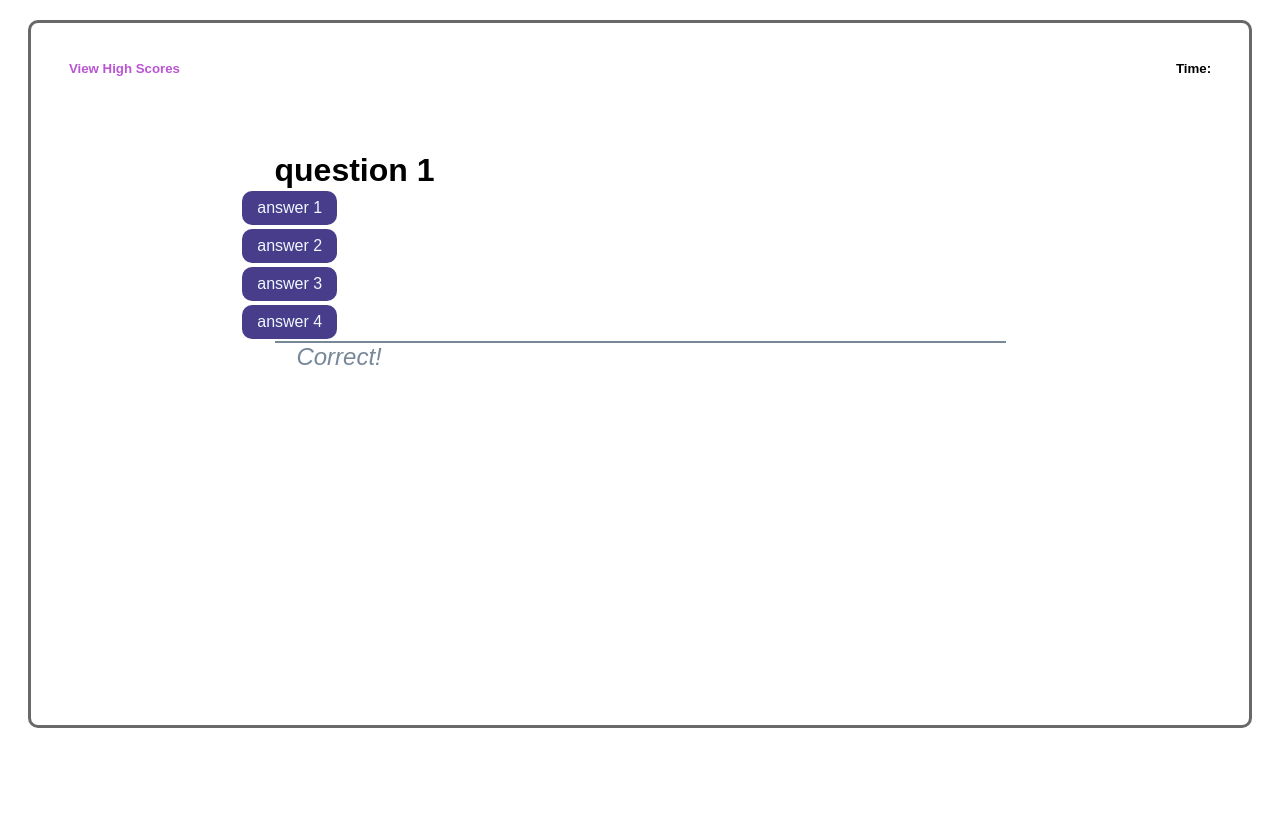
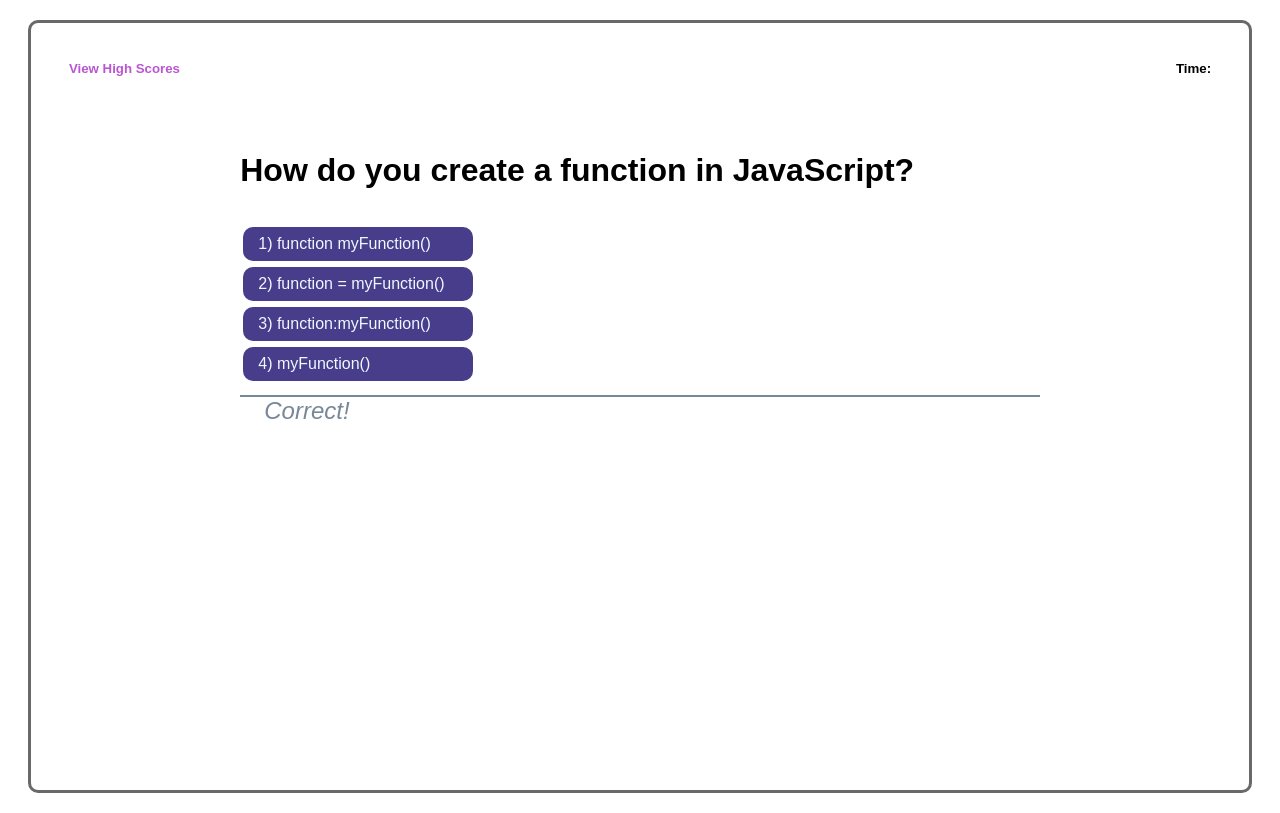
Before and after one commit to jWeibelbootcamp/Coding-Quiz, a plain HTML site: page index.html in a window 1280 px wide. Both pictures are taken after a click on the button "Start Quiz". Drawn offline with Linux system fonts and the light colour scheme.

Commit message:
cleaned up some JS and CSS. added comments to HTML and JS

```diff
--- a/assets/css/style.css
+++ b/assets/css/style.css
@@ -9,9 +9,6 @@
     border-radius: 10px;
     overflow: auto;
 }
-
-/* #score-timer-box {
-} */
 
 .hide {
     display: none;
@@ -33,7 +30,6 @@
 #instruction-box {
     flex-wrap: wrap;
     justify-content: center;
-
 }
 
 #quiz-title {
@@ -47,37 +43,22 @@
     font-size: 14pt;
 }
 
-#question-box {
-
-}
-
 #question {
-    margin: 8% 8% 0% 18%;
-    text-align: left;
-}
-
-li {
-    padding: 7px 0px 0px 100px;
-}
-
-ul {
-    list-style: none;
+    margin: 8% 8% 3% 15%;
 }
 
 #correct-or-wrong {
-    margin: 0% 18%;
+    margin: 1% 15%;
     text-align: left;
     color: lightslategray;
     font-style: italic;
     font-weight: lighter;
     text-indent: 3%;
     border-top: 2px solid lightslategray;
-
 }
 
 #final-score-box {
     text-align: center;
-
 }
 
 #final-score {
@@ -86,9 +67,6 @@ ul {
 
 #high-score-page {
     text-align: center;
-
-    /* display: none;  */
-    /* toggle display */
 }
 
 #start-button {
@@ -107,12 +85,13 @@ ul {
     border: none;
     border-radius: 10px;
     font-size: 12pt;
+    text-align: left;
     color: aliceblue;
     background-color: darkslateblue;
     padding: 8px 15px;
-    margin: 2px;
+    margin: 3px;
+    width: 230px;
     cursor: pointer;
-    width: fit-content;
 }
 
 #button-box {
--- a/assets/js/script.js
+++ b/assets/js/script.js
@@ -1,59 +1,58 @@
-// toggle between hiding and showing element
-
 var startButton = document.getElementById("start-button");
 var i = 0;
+
+//Array to hold objects for each question and answer choices w/ correct answer identified:
 var questions = [
     {
-        text: "question 1",
-        choices: ["answer 1", "answer 2", "answer 3", "answer 4"],
-        correct: "answer 1"
+        text: "How do you create a function in JavaScript?",
+        answers: ["1) function myFunction()", "2) function = myFunction()", "3) function:myFunction()", "4) myFunction()"],
+        correct: "1) function myFunction()"
     },
     {
-        text: "question 2",
-        choices: ["answer 1", "answer 2", "answer 3", "answer 4"],
-        correct: "answer 1"
+        text: "How do you write an IF statement in JavaScript?",
+        answers: ["1) if i == 5 then", "2) if i = 5", "3) if i = 5 then", "4) if (i == 5)"],
+        correct: "4) if (i == 5)"
     },
     {
-        text: "question 3",
-        choices: ["answer 1", "answer 2", "answer 3", "answer 4"],
-        correct: "answer 1"
+        text: "How does a FOR loop start?",
+        answers: ["1) for (i = 0; i <= 5; i++)", "2) for i = 1 to 5", "3) for (i = 0; i <= 5)", "4) for (i <= 5; i++)"],
+        correct: "1) for (i = 0; i <= 5; i++)"
     },
     {
-        text: "question 4",
-        choices: ["answer 1", "answer 2", "answer 3", "answer 4"],
-        correct: "answer 1"
+        text: "How can you add a comment in JavaScript?",
+        answers: ["1) /*This is a comment.*/", "2) <!--This is a comment.-->", "3) $This is a comment.", "4) //This is a comment."],
+        correct: "4) //This is a comment."
     },
     {
-        text: "question 5",
-        choices: ["answer 1", "answer 2", "answer 3", "answer 4"],
-        correct: "answer 1"
+        text: "How do you declare a JavaScript variable?",
+        answers: ["1) v catName;", "2) variable catName;", "3) var catName;", "4) var = catName;"],
+        correct: "3) var catName;"
     },
 ]
 
+//Called on 'Start Quiz' button click - hides quiz instructions and calls buildQuestions() to start the question portion:
 function startGame() {
     document.getElementById("instruction-box").setAttribute("class", "hide");
-
     document.getElementById("question-box").removeAttribute("class");
-
-    buildQuestionContainer();
+    buildQuestions();
 }
 
-function buildQuestionContainer() {
-    // ask 1 question. loop over choices and set values on buttons. append buttons to page. check answer correct or wrong. ask next question.
-    document.getElementById("question").textContent = questions[i].text
-
+//Populates the #question id with questions array index[i]. Clears any pre-existing answer buttons in #button-box.
+function buildQuestions() {
+    document.getElementById("question").textContent = questions[i].text;
     document.getElementById("button-box").innerHTML = "";
-
-    questions[i].choices.forEach(function (choice) {
+//Creates buttons with text of answerChoice and class .answer for each 'answers' element within index[i]. Adds the buttons to #button-box. Calls checkAnswer() on button click.
+    questions[i].answers.forEach(function (answerChoice) {
         var button = document.createElement("button");
         button.setAttribute("class", "answer");
-        button.textContent = choice;
-        button.setAttribute("value", choice);
+        button.textContent = answerChoice;
+        button.setAttribute("value", answerChoice);
+        document.getElementById("button-box").append(button);
         button.onclick = checkAnswer;
-        document.getElementById("button-box").append(button);
     })
 }
 
+//checks if the clicked answer button matches the correct answer then increments i.
 function checkAnswer() {
     console.log(this.value);
     if (this.value !== questions[i].correct) {
@@ -62,28 +61,13 @@ function checkAnswer() {
         console.log("correct");
     }
     i++;
-
+//Checks if the current question [i] was the last and either builds the next question or ends the game.
     if (i === questions.length) {
         console.log("end game");
     } else {
-        buildQuestionContainer();
+        buildQuestions();
     }
 }
 
 
-
-
-
-
-
 startButton.addEventListener("click", startGame);
-
-
-// function myFunction() {
-//     var x = document.getElementById('myDiv');
-//     if (x.style.display === 'none') {
-//         x.style.display = 'block';
-//     } else {
-//         x.style.display = 'none';
-//     }
-// }
```
Also changed, not shown: index.html (+4 -9 lines).
